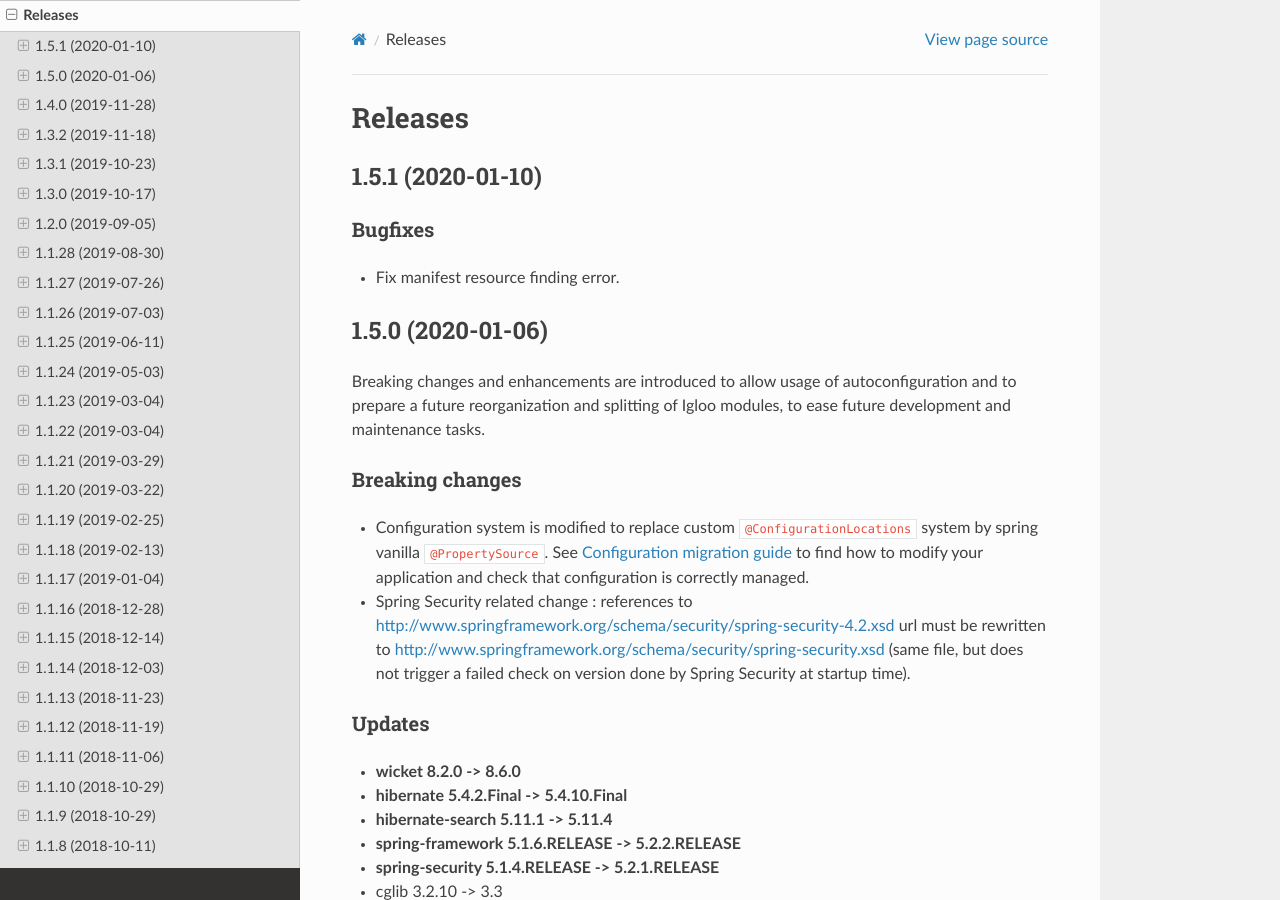
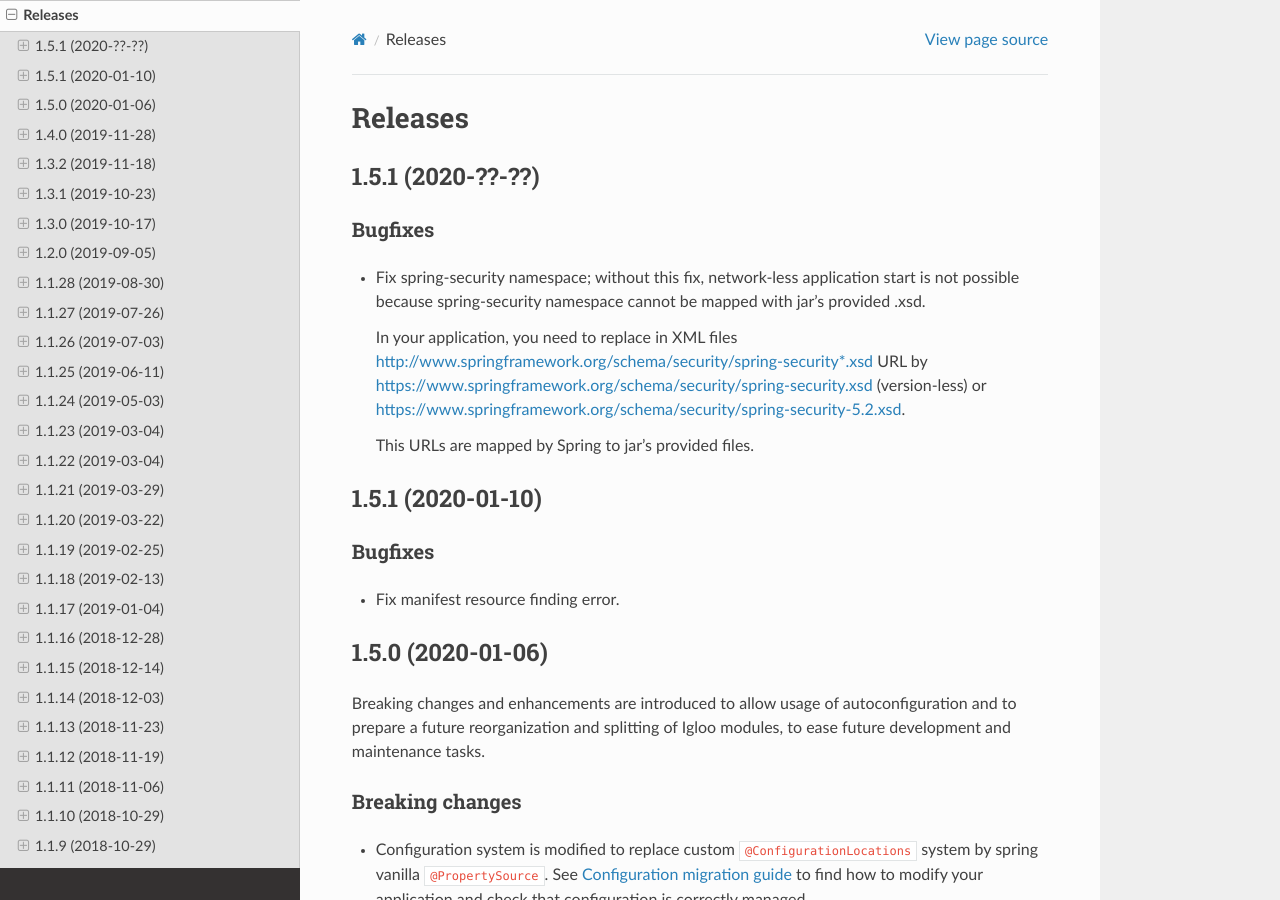
Before and after one commit to igloo-project/igloo-doc, a Sphinx documentation site: the page built from source/release-notes/releases.rst, in a window 1280 px wide and 900 px high. Built offline with Sphinx 7.4.7 and the Read the Docs theme 2.0.0, drawn with Linux system fonts in a browser that asks for light colours.

Commit message:
prepare 1.5.2 release note

```diff
--- a/source/release-notes/releases.rst
+++ b/source/release-notes/releases.rst
@@ -1,6 +1,25 @@
 ########
 Releases
 ########
+
+
+.. _v1.5.2:
+
+1.5.1 (2020-??-??)
+##################
+
+Bugfixes
+********
+
+* Fix spring-security namespace; without this fix, network-less application start
+  is not possible because spring-security namespace cannot be mapped with jar's
+  provided .xsd.
+
+  In your application, you need to replace in XML files http://www.springframework.org/schema/security/spring-security*.xsd
+  URL by https://www.springframework.org/schema/security/spring-security.xsd (version-less)
+  or https://www.springframework.org/schema/security/spring-security-5.2.xsd.
+
+  This URLs are mapped by Spring to jar's provided files.
 
 
 .. _v1.5.1:
```
